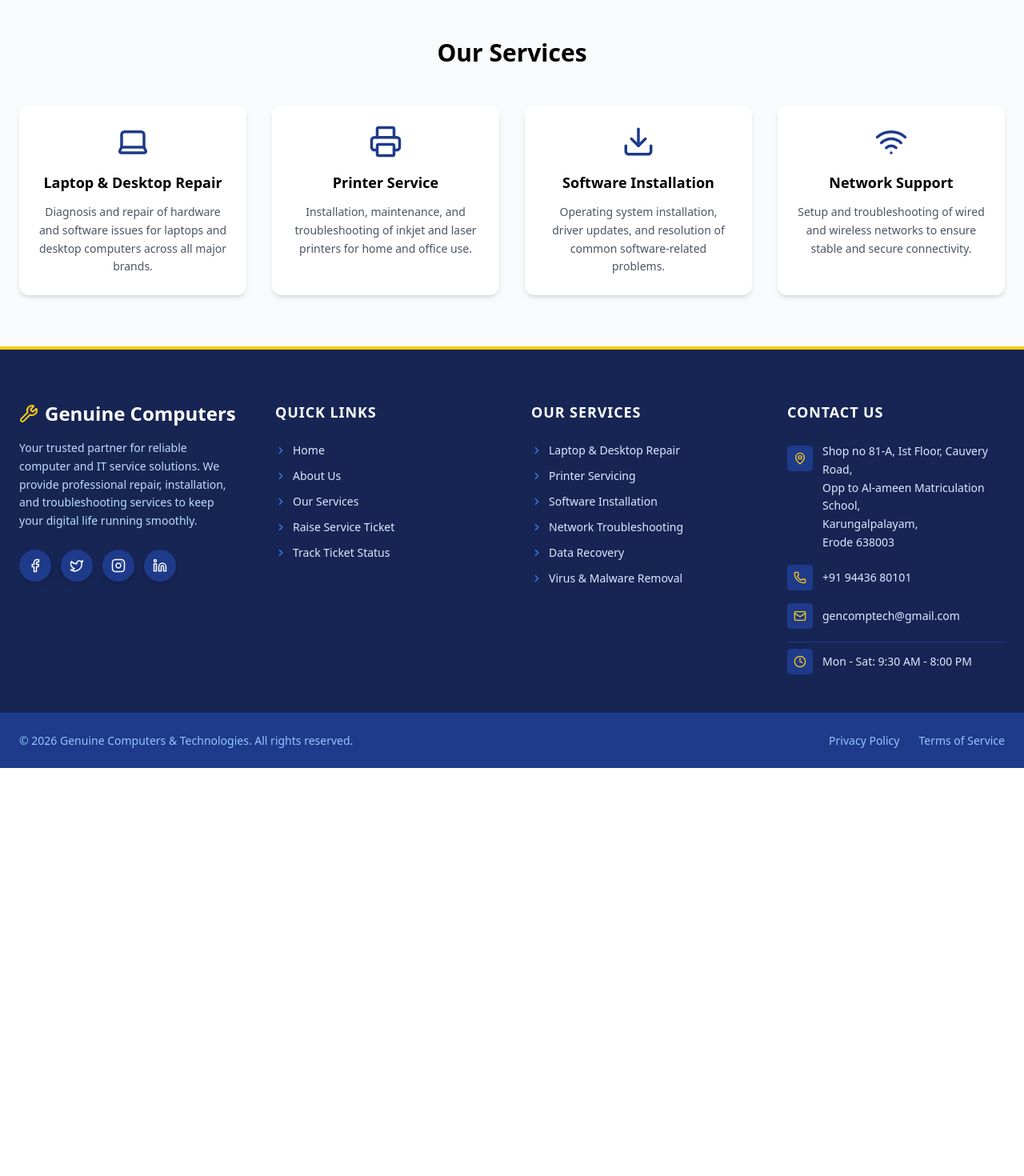
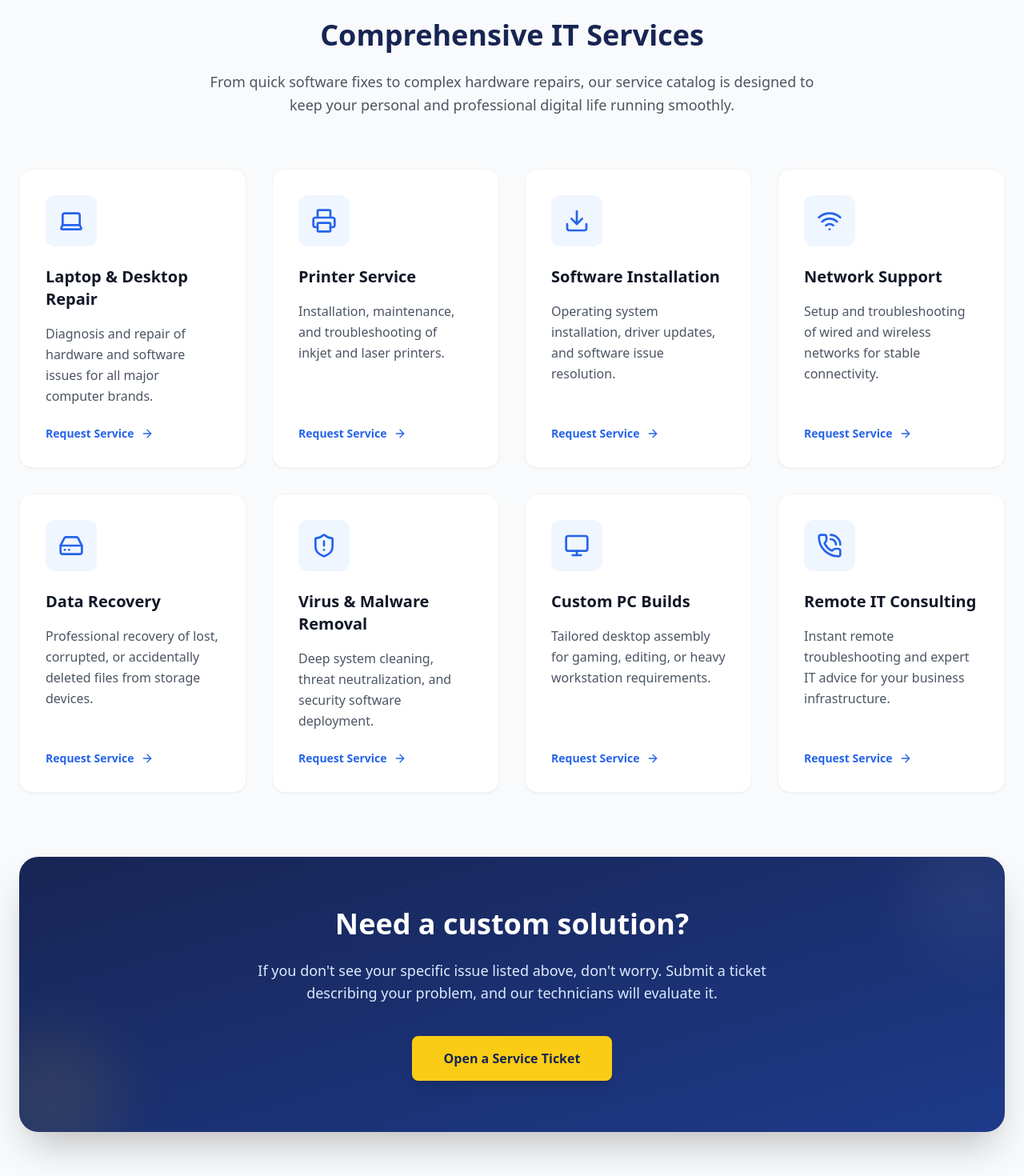
Before and after one commit to MohamedFadhilAneeq/it-service-ticket-raising-platform, a React (Vite) app in the folder it-service-frontend/: page /services in a window 1280 px wide. Shown: the part 160-1630 px from the top of the page at 80% size. Before the commit the page ends 1120 px from the top, so only its background shows below. Built offline with nearby package versions, Linux system fonts and the light colour scheme.

Commit message:
Update Services.jsx

```diff
--- a/it-service-frontend/src/pages/Services.jsx
+++ b/it-service-frontend/src/pages/Services.jsx
@@ -1,62 +1,114 @@
-import { Laptop, Printer, Download, Wifi } from "lucide-react";
+import { Link } from "react-router-dom";
+import { Laptop, Printer, Download, Wifi, HardDrive, ShieldAlert, Monitor, PhoneCall, ArrowRight } from "lucide-react";
 
 function Services() {
   const services = [
     {
       icon: Laptop,
       title: "Laptop & Desktop Repair",
-      description:
-        "Diagnosis and repair of hardware and software issues for laptops and desktop computers across all major brands.",
+      description: "Diagnosis and repair of hardware and software issues for all major computer brands.",
     },
     {
       icon: Printer,
       title: "Printer Service",
-      description:
-        "Installation, maintenance, and troubleshooting of inkjet and laser printers for home and office use.",
+      description: "Installation, maintenance, and troubleshooting of inkjet and laser printers.",
     },
     {
       icon: Download,
       title: "Software Installation",
-      description:
-        "Operating system installation, driver updates, and resolution of common software-related problems.",
+      description: "Operating system installation, driver updates, and software issue resolution.",
     },
     {
       icon: Wifi,
       title: "Network Support",
-      description:
-        "Setup and troubleshooting of wired and wireless networks to ensure stable and secure connectivity.",
+      description: "Setup and troubleshooting of wired and wireless networks for stable connectivity.",
     },
+    // New Services Added Below
+    {
+      icon: HardDrive,
+      title: "Data Recovery",
+      description: "Professional recovery of lost, corrupted, or accidentally deleted files from storage devices.",
+    },
+    {
+      icon: ShieldAlert,
+      title: "Virus & Malware Removal",
+      description: "Deep system cleaning, threat neutralization, and security software deployment.",
+    },
+    {
+      icon: Monitor,
+      title: "Custom PC Builds",
+      description: "Tailored desktop assembly for gaming, editing, or heavy workstation requirements.",
+    },
+    {
+      icon: PhoneCall,
+      title: "Remote IT Consulting",
+      description: "Instant remote troubleshooting and expert IT advice for your business infrastructure.",
+    }
   ];
 
   return (
-    <section className="py-16 bg-gray-50">
+    <div className="min-h-screen bg-gray-50 pt-10 pb-20">
       <div className="max-w-7xl mx-auto px-6">
-        <h1 className="text-3xl font-bold text-center mb-12">
-          Our Services
-        </h1>
 
-        <div className="grid gap-8 sm:grid-cols-2 lg:grid-cols-4">
+        {/* Header */}
+        <div className="text-center max-w-3xl mx-auto mb-16">
+          <h1 className="text-4xl font-extrabold text-blue-950 mb-6">
+            Comprehensive IT Services
+          </h1>
+          <p className="text-lg text-gray-600 leading-relaxed">
+            From quick software fixes to complex hardware repairs, our service catalog is
+            designed to keep your personal and professional digital life running smoothly.
+          </p>
+        </div>
+
+        {/* Services Grid */}
+        <div className="grid gap-8 md:grid-cols-2 lg:grid-cols-3 xl:grid-cols-4 mb-20">
           {services.map((service, index) => (
             <div
               key={index}
-              className="bg-white rounded-xl shadow-md p-6 text-center hover:shadow-xl transition"
+              className="bg-white rounded-2xl shadow-sm hover:shadow-xl transition-all duration-300 p-8 border border-gray-100 group flex flex-col h-full"
             >
-              <div className="flex justify-center mb-4 text-blue-900">
-                <service.icon size={42} />
+              <div className="w-16 h-16 bg-blue-50 text-blue-600 rounded-xl flex items-center justify-center mb-6 group-hover:-translate-y-2 transition-transform duration-300">
+                <service.icon size={32} />
               </div>
 
-              <h3 className="text-lg font-semibold mb-3">
+              <h3 className="text-xl font-bold text-gray-900 mb-4">
                 {service.title}
               </h3>
 
-              <p className="text-sm text-gray-600 leading-relaxed">
+              <p className="text-gray-600 leading-relaxed mb-6 flex-grow">
                 {service.description}
               </p>
+
+              <Link to="/raise-ticket" className="inline-flex items-center gap-2 text-sm font-semibold text-blue-600 hover:text-blue-800 transition-colors mt-auto">
+                Request Service <ArrowRight size={16} />
+              </Link>
             </div>
           ))}
         </div>
+
+        {/* Bottom Call to Action */}
+        <div className="bg-gradient-to-br from-blue-950 to-blue-900 rounded-3xl p-10 md:p-16 text-center text-white shadow-2xl relative overflow-hidden">
+          {/* Decorative circles */}
+          <div className="absolute top-0 right-0 -mt-10 -mr-10 w-40 h-40 bg-white opacity-5 rounded-full blur-2xl"></div>
+          <div className="absolute bottom-0 left-0 -mb-10 -ml-10 w-40 h-40 bg-yellow-400 opacity-10 rounded-full blur-2xl"></div>
+
+          <div className="relative z-10 max-w-2xl mx-auto">
+            <h2 className="text-3xl md:text-4xl font-bold mb-6">Need a custom solution?</h2>
+            <p className="text-blue-100 text-lg mb-10">
+              If you don't see your specific issue listed above, don't worry. Submit a ticket describing your problem, and our technicians will evaluate it.
+            </p>
+            <Link
+              to="/raise-ticket"
+              className="inline-block bg-yellow-400 text-blue-950 font-bold px-10 py-4 rounded-lg hover:bg-yellow-300 transition-all shadow-lg hover:scale-105"
+            >
+              Open a Service Ticket
+            </Link>
+          </div>
+        </div>
+
       </div>
-    </section>
+    </div>
   );
 }
 
```
